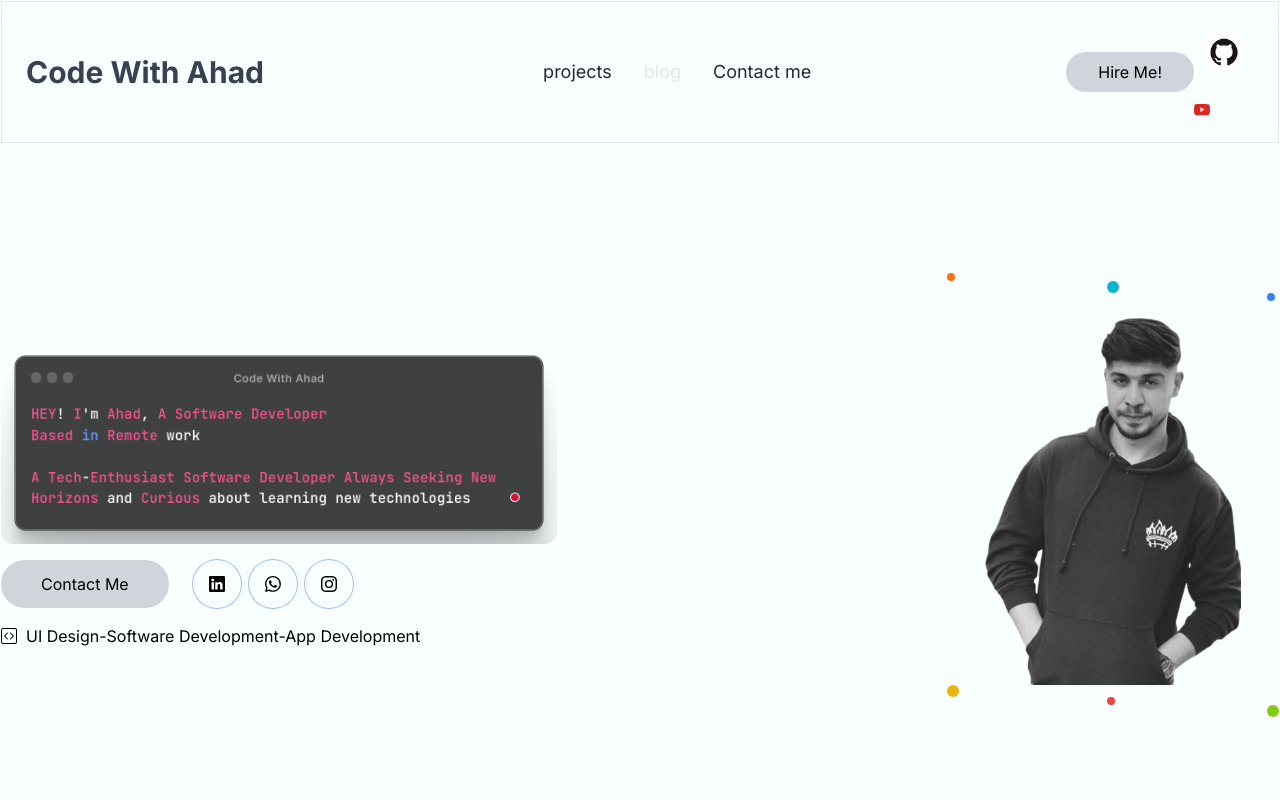
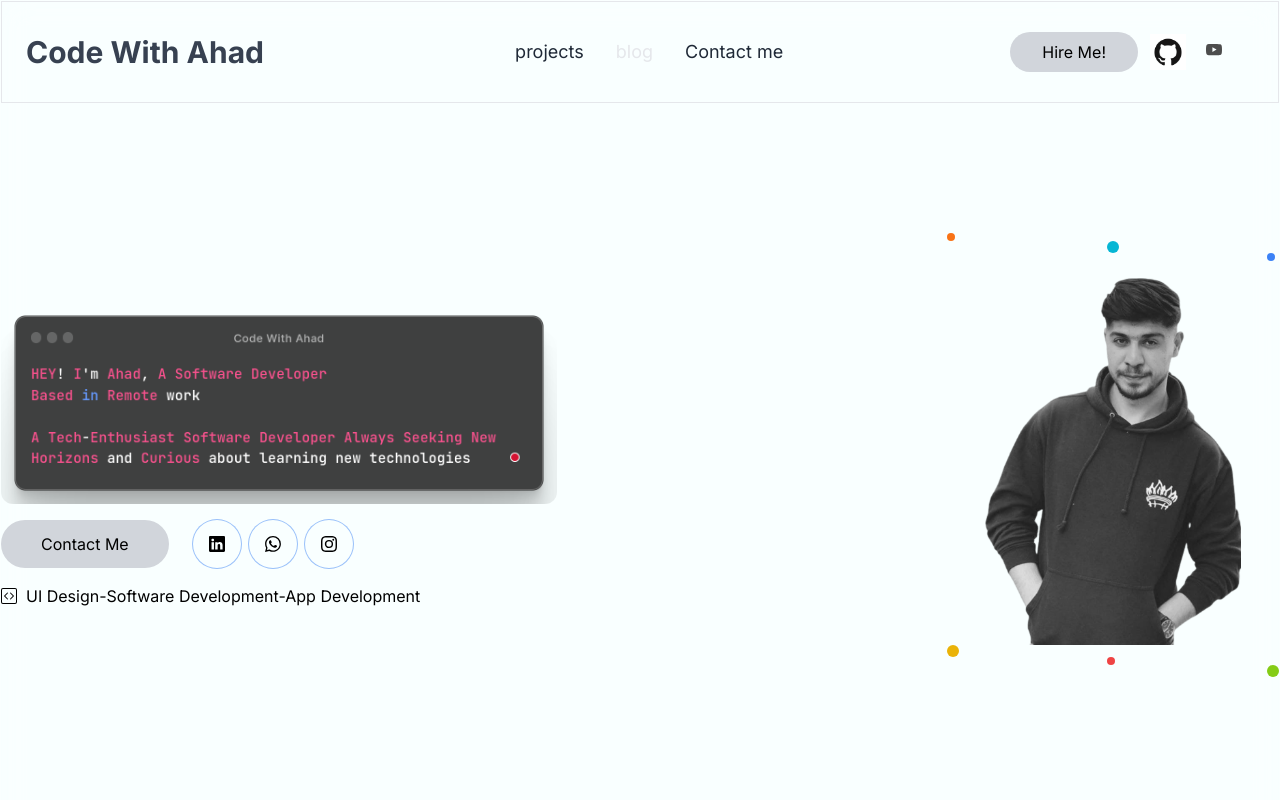
Before and after one commit to Abdulahadahmadi/codewithahad, a Next.js app: page / in a window 1280 px wide. Shown: the top 800 px of the page. Built offline with nearby package versions, Linux system fonts and the light colour scheme.

Commit message:
add changes

```diff
--- a/src/app/components/Navbar.tsx
+++ b/src/app/components/Navbar.tsx
@@ -125,7 +125,7 @@ function index() {
             <button className='text-md text-black bg-gray-300 px-8 py-2 rounded-full hover:bg-cyan-500 hover:text-white'>
               Hire Me!
             </button>
-            <div className="hover:underline">
+            <div className="flex flex-col md:flex-row">
                 <Link
                   className="px-3 py-2 flex items-center text-xs md:text-lg  leading-snug text-gray-800 hover:opacity-75 dark:text-gray-400"
                   href="https://github.com/abdulahadahmadi"
@@ -134,9 +134,13 @@ function index() {
                 >
                   <Image className="" src={github} alt="github logo" width={36} height={36} />
                 </Link>
-                  <Link className='w-12 h-12 py-4 pl-4 ml-2 text-red-600 cursor-pointer' href='https://www.linkedin.com/in/ahad-ahmadi-1a7295175/' target='_blank' passHref>
-                    <BsYoutube />
-                  </Link>
+                <Link
+                  className='w-12 h-12 py-4 ml-2 text-red-600 cursor-pointer grayscale hover:grayscale-0'
+                  href='https://www.youtube.com/channel/UC5BLFjPW4MO9p5-G6oat3IA'
+                  target='_blank'
+                  passHref>
+                  <BsYoutube />
+                </Link>
             </div>
 
           </div>
```
